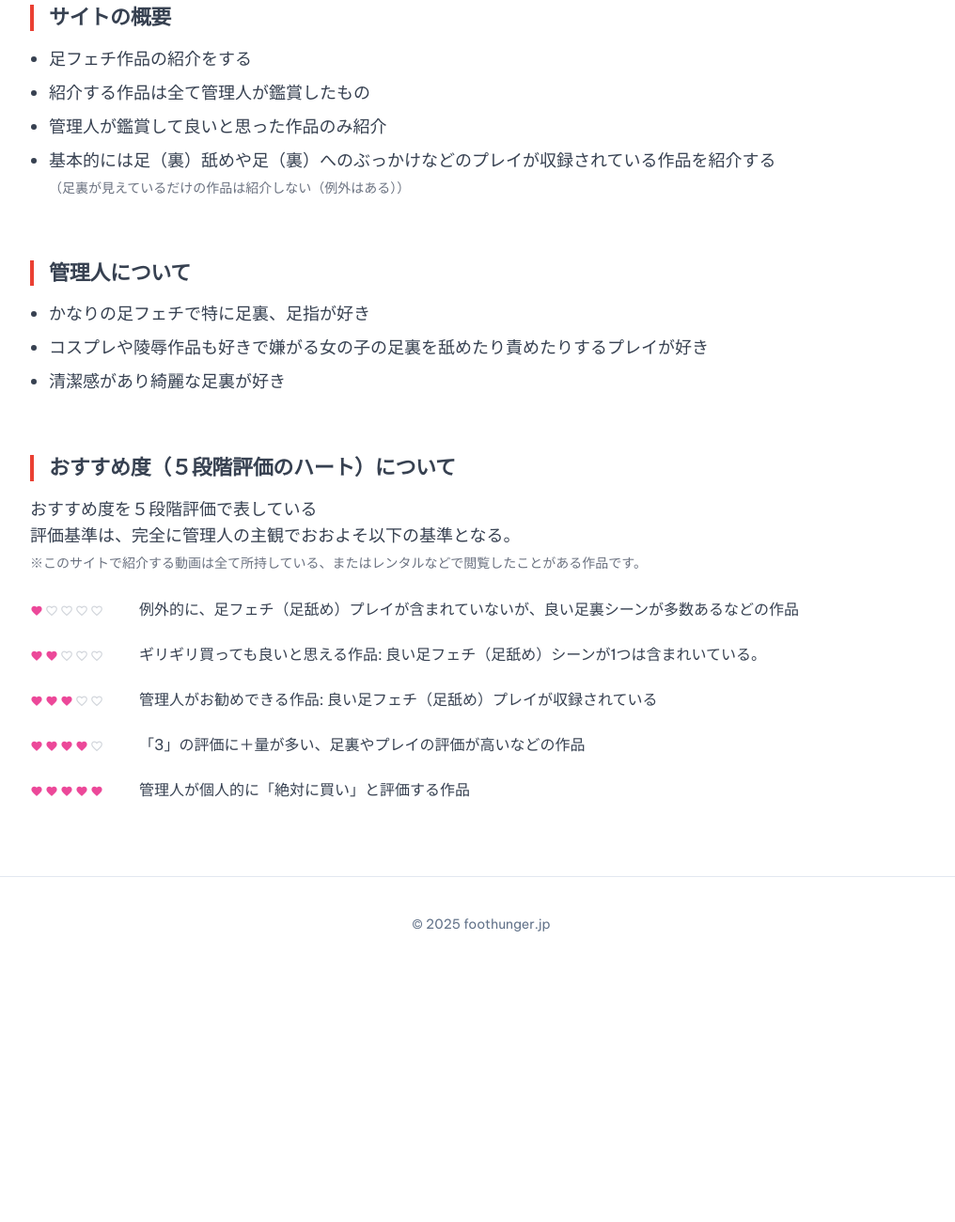
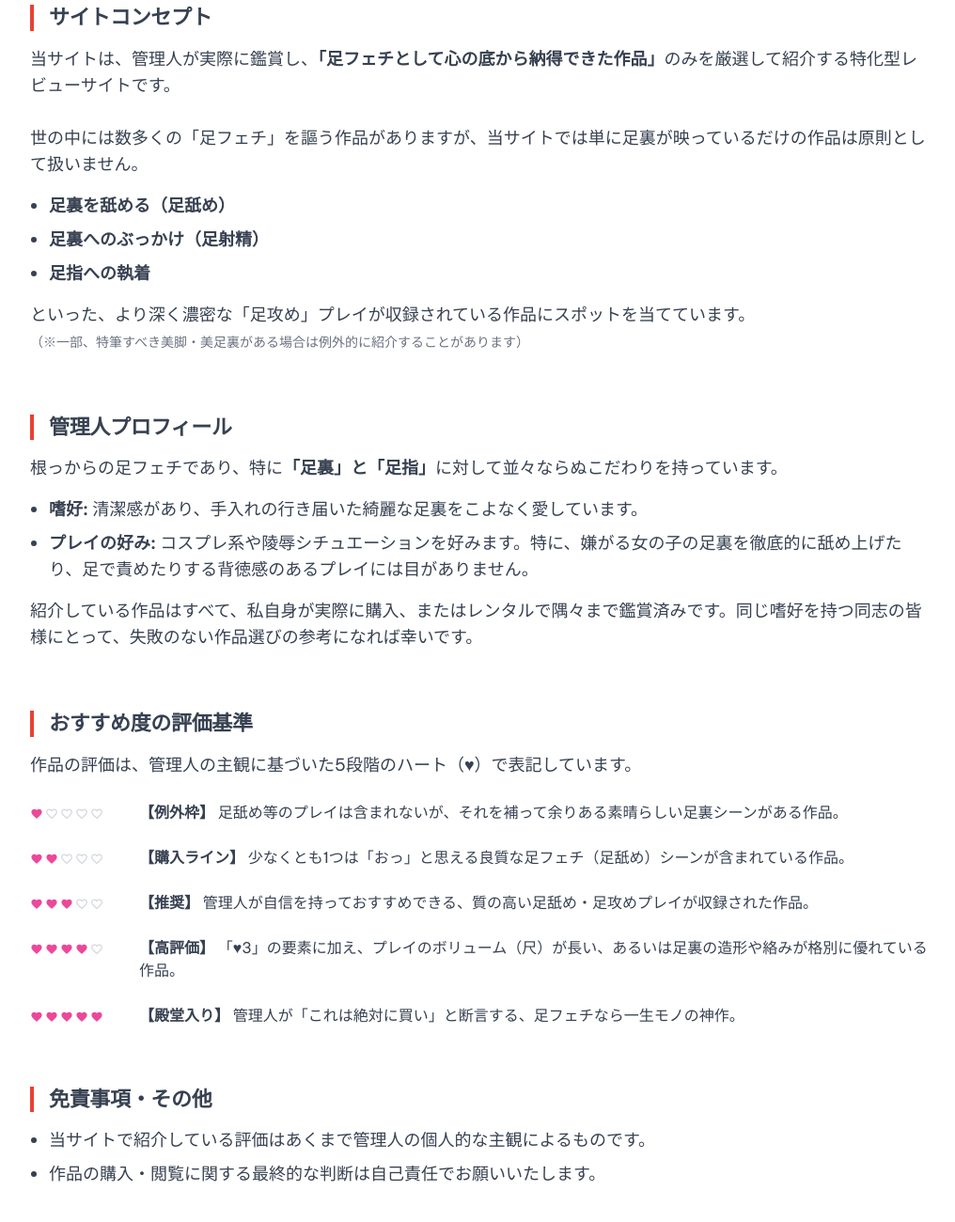
Before and after one commit to trustechd/foothunger.jp, a plain HTML site: page public/about.html in a window 1280 px wide. Shown: the part 220-1520 px from the top of the page at 94% size, without its empty margins (128-1144 px from the left). Before the commit the page ends 1254 px from the top, so only its background shows below. Drawn offline with nearby package versions, Linux system fonts and the light colour scheme.

Commit message:
コミット

```diff
--- a/public/about.html
+++ b/public/about.html
@@ -5,6 +5,7 @@
     <meta charset="utf-8" />
     <meta content="width=device-width, initial-scale=1.0" name="viewport" />
     <title>このサイトについて | 足フェチ作品紹介サイト | Foot Hunger</title>
+    <link rel="icon" href="assets/images/icon.png">
     <script src="https://cdn.tailwindcss.com?plugins=forms,container-queries"></script>
     <link href="https://fonts.googleapis.com" rel="preconnect" />
     <link crossorigin="" href="https://fonts.gstatic.com" rel="preconnect" />
@@ -61,47 +62,58 @@
                     </div>
 
                     <div class="flex flex-col gap-10 md:gap-16">
-                        <!-- Site Overview -->
+                        <!-- Site Concept -->
                         <section class="flex flex-col gap-4">
                             <h2
                                 class="text-gray-title text-[22px] font-bold leading-tight tracking-[-0.015em] pl-4 border-l-4 border-primary">
-                                サイトの概要
+                                サイトコンセプト
                             </h2>
+                            <p class="text-base md:text-lg font-normal leading-relaxed text-gray-text">
+                                当サイトは、管理人が実際に鑑賞し、<strong
+                                    class="font-bold text-gray-title">「足フェチとして心の底から納得できた作品」</strong>のみを厳選して紹介する特化型レビューサイトです。<br><br>
+                                世の中には数多くの「足フェチ」を謳う作品がありますが、当サイトでは単に足裏が映っているだけの作品は原則として扱いません。
+                            </p>
                             <ul
                                 class="list-disc pl-5 text-base md:text-lg font-normal leading-relaxed text-gray-text flex flex-col gap-2">
-                                <li>足フェチ作品の紹介をする</li>
-                                <li>紹介する作品は全て管理人が鑑賞したもの</li>
-                                <li>管理人が鑑賞して良いと思った作品のみ紹介</li>
-                                <li>基本的には足（裏）舐めや足（裏）へのぶっかけなどのプレイが収録されている作品を紹介する<br><span
-                                        class="text-sm text-gray-desc">（足裏が見えているだけの作品は紹介しない（例外はある））</span></li>
+                                <li><strong class="font-bold">足裏を舐める（足舐め）</strong></li>
+                                <li><strong class="font-bold">足裏へのぶっかけ（足射精）</strong></li>
+                                <li><strong class="font-bold">足指への執着</strong></li>
                             </ul>
+                            <p class="text-base md:text-lg font-normal leading-relaxed text-gray-text">
+                                といった、より深く濃密な「足攻め」プレイが収録されている作品にスポットを当てています。<br>
+                                <span class="text-sm text-gray-desc">（※一部、特筆すべき美脚・美足裏がある場合は例外的に紹介することがあります）</span>
+                            </p>
                         </section>
 
                         <!-- Administrator -->
                         <section class="flex flex-col gap-4">
                             <h2
                                 class="text-gray-title text-[22px] font-bold leading-tight tracking-[-0.015em] pl-4 border-l-4 border-primary">
-                                管理人について
+                                管理人プロフィール
                             </h2>
+                            <p class="text-base md:text-lg font-normal leading-relaxed text-gray-text">
+                                根っからの足フェチであり、特に<strong
+                                    class="font-bold text-gray-title">「足裏」と「足指」</strong>に対して並々ならぬこだわりを持っています。
+                            </p>
                             <ul
                                 class="list-disc pl-5 text-base md:text-lg font-normal leading-relaxed text-gray-text flex flex-col gap-2">
-                                <li>かなりの足フェチで特に足裏、足指が好き</li>
-                                <li>コスプレや陵辱作品も好きで嫌がる女の子の足裏を舐めたり責めたりするプレイが好き</li>
-                                <li>清潔感があり綺麗な足裏が好き</li>
+                                <li><strong class="font-bold">嗜好:</strong> 清潔感があり、手入れの行き届いた綺麗な足裏をこよなく愛しています。</li>
+                                <li><strong class="font-bold">プレイの好み:</strong>
+                                    コスプレ系や陵辱シチュエーションを好みます。特に、嫌がる女の子の足裏を徹底的に舐め上げたり、足で責めたりする背徳感のあるプレイには目がありません。</li>
                             </ul>
+                            <p class="text-base md:text-lg font-normal leading-relaxed text-gray-text">
+                                紹介している作品はすべて、私自身が実際に購入、またはレンタルで隅々まで鑑賞済みです。同じ嗜好を持つ同志の皆様にとって、失敗のない作品選びの参考になれば幸いです。
+                            </p>
                         </section>
 
                         <!-- Rating System -->
                         <section class="flex flex-col gap-4">
                             <h2
                                 class="text-gray-title text-[22px] font-bold leading-tight tracking-[-0.015em] pl-4 border-l-4 border-primary">
-                                おすすめ度（５段階評価のハート）について
+                                おすすめ度の評価基準
                             </h2>
                             <p class="text-base md:text-lg font-normal leading-relaxed text-gray-text">
-                                おすすめ度を５段階評価で表している<br>
-                                評価基準は、完全に管理人の主観でおおよそ以下の基準となる。<br>
-                                <span
-                                    class="text-sm text-gray-desc">※このサイトで紹介する動画は全て所持している、またはレンタルなどで閲覧したことがある作品です。</span>
+                                作品の評価は、管理人の主観に基づいた5段階のハート（♥）で表記しています。
                             </p>
                             <div class="flex flex-col gap-6 mt-2">
                                 <!-- Level 1 -->
@@ -115,7 +127,9 @@
                                         <span class="material-symbols-outlined text-sm text-gray-300">favorite</span>
                                     </div>
                                     <p class="text-base text-gray-text flex-1">
-                                        例外的に、足フェチ（足舐め）プレイが含まれていないが、良い足裏シーンが多数あるなどの作品</p>
+                                        <strong class="font-bold">【例外枠】</strong>
+                                        足舐め等のプレイは含まれないが、それを補って余りある素晴らしい足裏シーンがある作品。
+                                    </p>
                                 </div>
                                 <!-- Level 2 -->
                                 <div class="flex items-start gap-4">
@@ -128,8 +142,10 @@
                                         <span class="material-symbols-outlined text-sm text-gray-300">favorite</span>
                                         <span class="material-symbols-outlined text-sm text-gray-300">favorite</span>
                                     </div>
-                                    <p class="text-base text-gray-text flex-1">ギリギリ買っても良いと思える作品:
-                                        良い足フェチ（足舐め）シーンが1つは含まれいている。</p>
+                                    <p class="text-base text-gray-text flex-1">
+                                        <strong class="font-bold">【購入ライン】</strong>
+                                        少なくとも1つは「おっ」と思える良質な足フェチ（足舐め）シーンが含まれている作品。
+                                    </p>
                                 </div>
                                 <!-- Level 3 -->
                                 <div class="flex items-start gap-4">
@@ -143,7 +159,10 @@
                                         <span class="material-symbols-outlined text-sm text-gray-300">favorite</span>
                                         <span class="material-symbols-outlined text-sm text-gray-300">favorite</span>
                                     </div>
-                                    <p class="text-base text-gray-text flex-1">管理人がお勧めできる作品: 良い足フェチ（足舐め）プレイが収録されている</p>
+                                    <p class="text-base text-gray-text flex-1">
+                                        <strong class="font-bold">【推奨】</strong>
+                                        管理人が自信を持っておすすめできる、質の高い足舐め・足攻めプレイが収録された作品。
+                                    </p>
                                 </div>
                                 <!-- Level 4 -->
                                 <div class="flex items-start gap-4">
@@ -158,7 +177,10 @@
                                             class="material-symbols-outlined icon-filled text-sm text-pink-500">favorite</span>
                                         <span class="material-symbols-outlined text-sm text-gray-300">favorite</span>
                                     </div>
-                                    <p class="text-base text-gray-text flex-1">「3」の評価に＋量が多い、足裏やプレイの評価が高いなどの作品</p>
+                                    <p class="text-base text-gray-text flex-1">
+                                        <strong class="font-bold">【高評価】</strong>
+                                        「♥3」の要素に加え、プレイのボリューム（尺）が長い、あるいは足裏の造形や絡みが格別に優れている作品。
+                                    </p>
                                 </div>
                                 <!-- Level 5 -->
                                 <div class="flex items-start gap-4">
@@ -174,9 +196,24 @@
                                         <span
                                             class="material-symbols-outlined icon-filled text-sm text-pink-500">favorite</span>
                                     </div>
-                                    <p class="text-base text-gray-text flex-1">管理人が個人的に「絶対に買い」と評価する作品</p>
+                                    <p class="text-base text-gray-text flex-1">
+                                        <strong class="font-bold">【殿堂入り】</strong> 管理人が「これは絶対に買い」と断言する、足フェチなら一生モノの神作。
+                                    </p>
                                 </div>
                             </div>
+                        </section>
+
+                        <!-- Disclaimer -->
+                        <section class="flex flex-col gap-4">
+                            <h2
+                                class="text-gray-title text-[22px] font-bold leading-tight tracking-[-0.015em] pl-4 border-l-4 border-primary">
+                                免責事項・その他
+                            </h2>
+                            <ul
+                                class="list-disc pl-5 text-base md:text-lg font-normal leading-relaxed text-gray-text flex flex-col gap-2">
+                                <li>当サイトで紹介している評価はあくまで管理人の個人的な主観によるものです。</li>
+                                <li>作品の購入・閲覧に関する最終的な判断は自己責任でお願いいたします。</li>
+                            </ul>
                         </section>
                     </div>
                 </div>
```
Also changed, not shown: public/contact.html (+1 -0 lines), public/index.html (+5 -4 lines), public/manga/detail.html (+1 -0 lines), public/manga/index.html (+1 -0 lines), public/movies/detail.html (+1 -0 lines), public/movies/index.html (+1 -0 lines), public/assets/images/icon.png (added).
